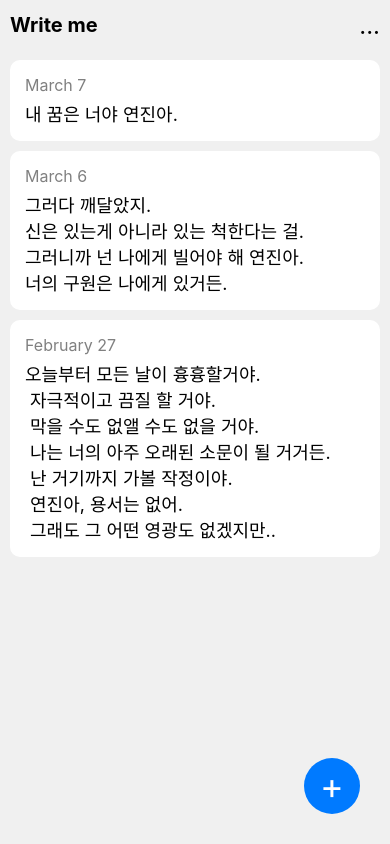
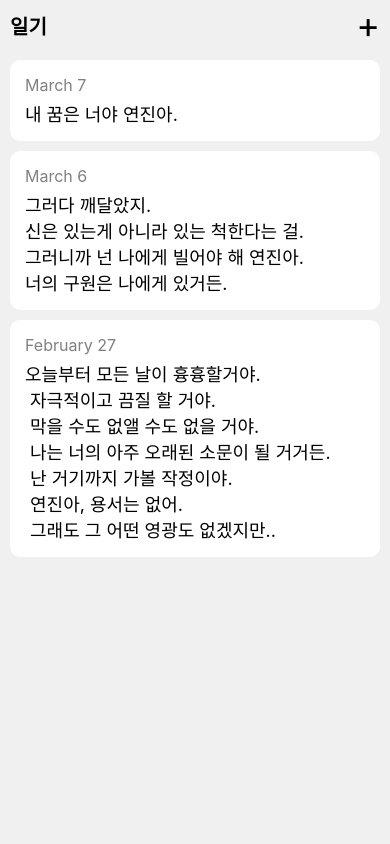
Before and after one commit to daechan-jo/write-me, a React Native app in the folder app/: screen / in a window 390 px wide. Built offline with nearby package versions, Linux system fonts and the light colour scheme.

Commit message:
Move: separation of interface n mock data structures"

```diff
--- a/app/App.tsx
+++ b/app/App.tsx
@@ -1,43 +1,8 @@
 // import { StatusBar } from 'expo-status-bar';
-import React, { ReactNode } from 'react';
-import {
-  SafeAreaView,
-  View,
-  Text,
-  StyleSheet,
-  FlatList,
-  TouchableOpacity,
-} from 'react-native';
-
-interface Article {
-  id: string;
-  date: string;
-  content: string;
-}
-
-const articles: Article[] = [
-  // ... Populate with your article data
-  {
-    id: '1',
-    date: 'March 7',
-    content: '내 꿈은 너야 연진아.',
-  },
-  {
-    id: '2',
-    date: 'March 6',
-    content:
-      '그러다 깨달았지.\n' +
-      '신은 있는게 아니라 있는 척한다는 걸.\n' +
-      '그러니까 넌 나에게 빌어야 해 연진아.\n' +
-      '너의 구원은 나에게 있거든.',
-  },
-  {
-    id: '3',
-    date: 'February 27',
-    content:
-      '오늘부터 모든 날이 흉흉할거야.\n 자극적이고 끔질 할 거야.\n 막을 수도 없앨 수도 없을 거야.\n 나는 너의 아주 오래된 소문이 될 거거든.\n 난 거기까지 가볼 작정이야.\n 연진아, 용서는 없어.\n 그래도 그 어떤 영광도 없겠지만..',
-  },
-];
+import React from 'react';
+import { SafeAreaView, View, Text, StyleSheet, FlatList } from 'react-native';
+import Article from './interfaces/Article';
+import articles from './testText';
 
 const ArticleCard: React.FC<{ article: Article }> = ({ article }) => (
   <View style={styles.card}>
@@ -51,53 +16,39 @@ const App: React.FC = () => {
     <SafeAreaView style={styles.container}>
       {/* Navigation Bar */}
       <View style={styles.navBar}>
-        <Text style={styles.navTitle}>Write me</Text>
-        <TouchableOpacity style={styles.menuButton}>
-          <Text style={styles.menuButtonText}>...</Text>
-        </TouchableOpacity>
+        <Text style={styles.navTitle}>일기</Text>
+        <Text style={styles.navButton}>+</Text>
       </View>
 
-      {/* Article List */}
       <FlatList
         data={articles}
         keyExtractor={(item) => item.id}
         renderItem={({ item }) => <ArticleCard article={item} />}
         contentContainerStyle={styles.listContainer}
       />
-
-      {/* Add Button */}
-      <TouchableOpacity style={styles.addButton}>
-        <Text style={styles.addButtonText}>+</Text>
-      </TouchableOpacity>
     </SafeAreaView>
   );
 };
 
-// Styles
-const styles = StyleSheet.create({
+const styles = StyleSheet.create<any>({
   container: {
     flex: 1,
-    backgroundColor: '#f0f0f0', // Adjust the background color as needed
+    backgroundColor: '#f0f0f0',
   },
   navBar: {
-    height: 50, // Adjust the height as needed
+    height: 50,
     alignItems: 'center',
     justifyContent: 'space-between',
     flexDirection: 'row',
     paddingHorizontal: 10,
-    // Add styles for the navigation bar
   },
   navTitle: {
     fontSize: 20,
     fontWeight: 'bold',
-    // Add styles for the title
   },
-  menuButton: {
-    // Add styles for the menu button
-  },
-  menuButtonText: {
-    fontSize: 24,
-    // Add styles for the menu button text
+  navButton: {
+    fontSize: 36,
+    color: 'black',
   },
   listContainer: {
     padding: 10,
@@ -107,34 +58,14 @@ const styles = StyleSheet.create({
     borderRadius: 10,
     padding: 15,
     marginBottom: 10,
-    // Add shadow and other styles for the card
   },
   articleDate: {
     marginBottom: 5,
     fontSize: 16,
     color: 'gray',
-    // Add styles for the article date
   },
   articleContent: {
     fontSize: 18,
-    // Add styles for the article content
-  },
-  addButton: {
-    position: 'absolute',
-    right: 30,
-    bottom: 30,
-    width: 56, // Adjust as needed
-    height: 56, // Adjust as needed
-    borderRadius: 28, // Half of the width/height
-    backgroundColor: '#007AFF', // Adjust the color as needed
-    alignItems: 'center',
-    justifyContent: 'center',
-    // Add shadow and other styles for the add button
-  },
-  addButtonText: {
-    fontSize: 36,
-    color: 'white',
-    // Adjust style as needed
   },
 });
 
--- /dev/null
+++ b/app/interfaces/Article.ts
@@ -0,0 +1,7 @@
+interface Article {
+  id: string;
+  date: string;
+  content: string;
+}
+
+export default Article;
--- /dev/null
+++ b/app/testText.ts
@@ -0,0 +1,32 @@
+import Article from './interfaces/Article';
+
+const articles: Article[] = [
+  {
+    id: '1',
+    date: 'March 7',
+    content: '내 꿈은 너야 연진아.',
+  },
+  {
+    id: '2',
+    date: 'March 6',
+    content:
+      '그러다 깨달았지.\n' +
+      '신은 있는게 아니라 있는 척한다는 걸.\n' +
+      '그러니까 넌 나에게 빌어야 해 연진아.\n' +
+      '너의 구원은 나에게 있거든.',
+  },
+  {
+    id: '3',
+    date: 'February 27',
+    content:
+      '오늘부터 모든 날이 흉흉할거야.\n ' +
+      '자극적이고 끔질 할 거야.\n ' +
+      '막을 수도 없앨 수도 없을 거야.\n ' +
+      '나는 너의 아주 오래된 소문이 될 거거든.\n ' +
+      '난 거기까지 가볼 작정이야.\n ' +
+      '연진아, 용서는 없어.\n ' +
+      '그래도 그 어떤 영광도 없겠지만..',
+  },
+];
+
+export default articles;
```
Also changed, not shown: app/tsconfig.json (+21 -0 lines), 1 other file (tests, documents, lock files or other folders).
